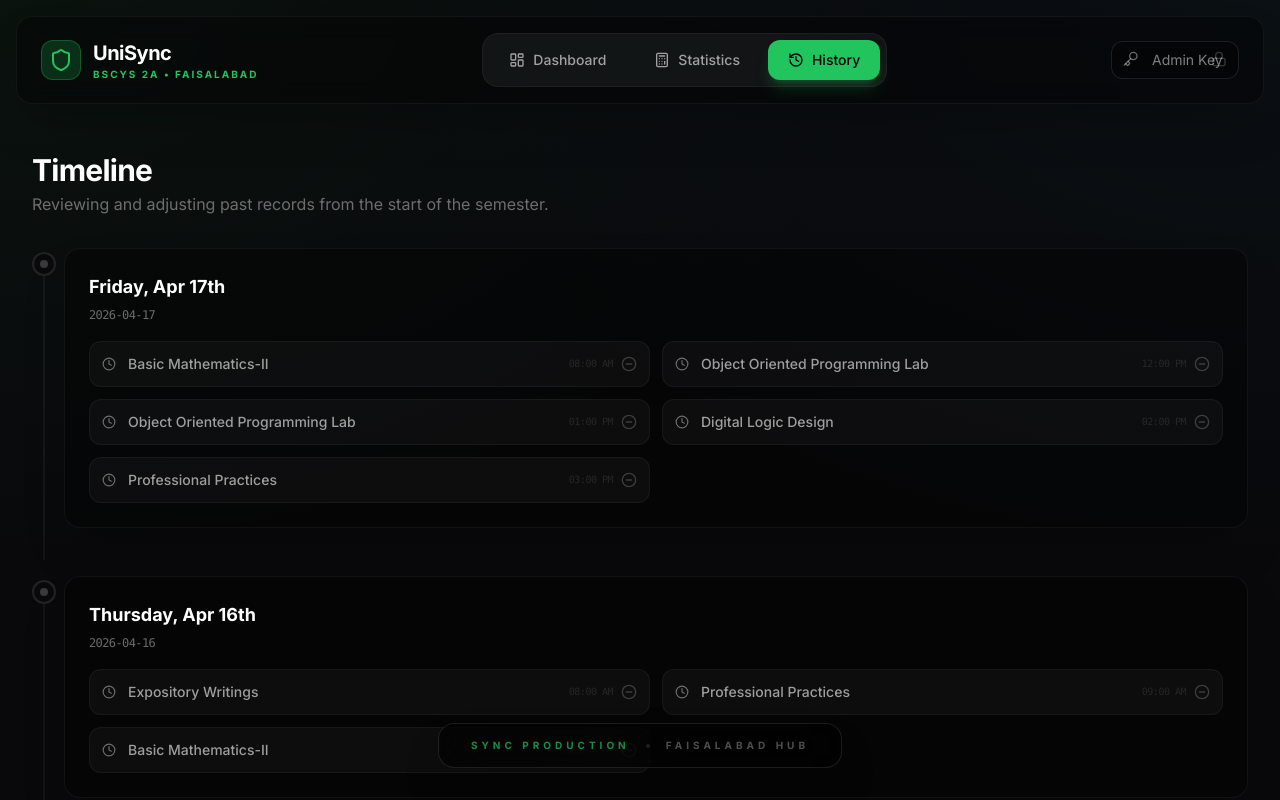
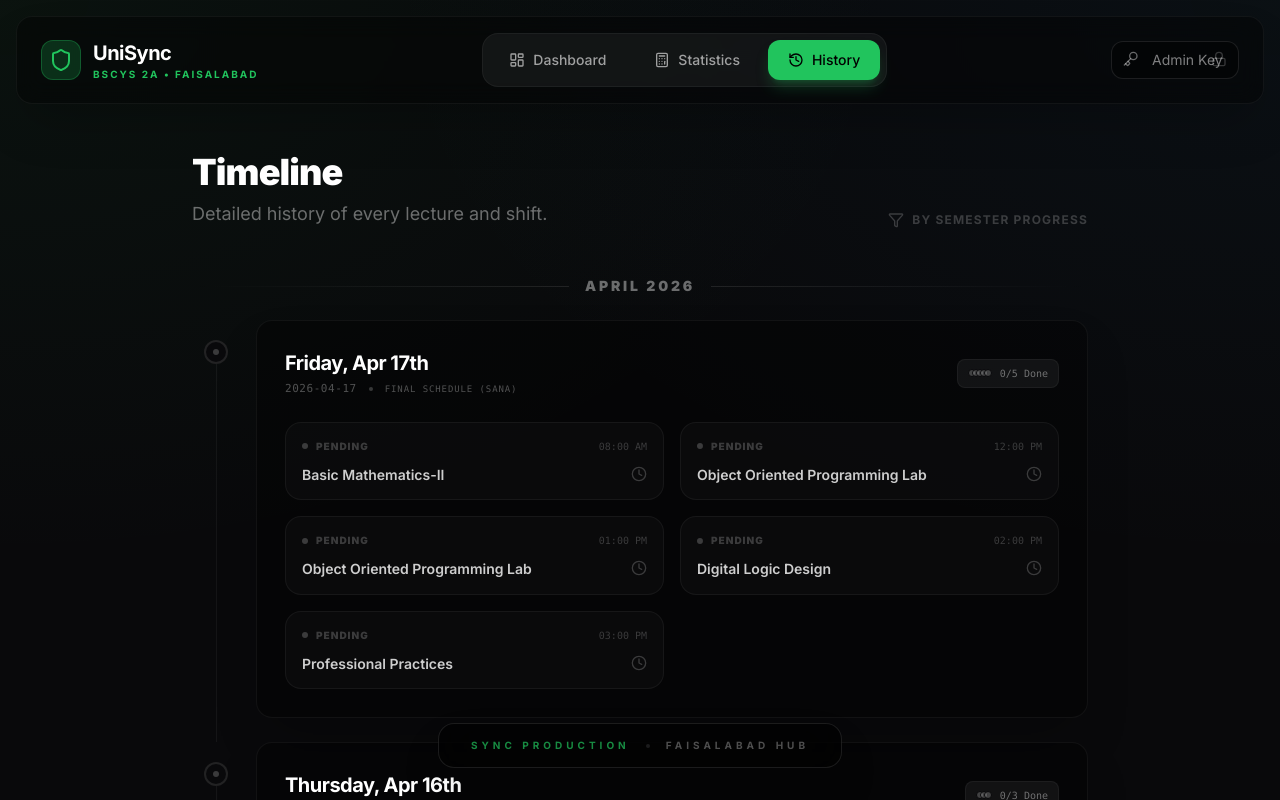
Before and after one commit to fawazsaeed12/schedule, a Next.js app: page / in a window 1280 px wide. Both pictures are taken after a click on the button "History". Shown: the top 800 px of the page. Built offline with nearby package versions, Linux system fonts and the light colour scheme; no server answers; the database is empty.

Commit message:
Enhance History tab: Monthly grouping, day-level holidays, and explicit status indicators

```diff
--- a/src/components/history/HistoryTimeline.tsx
+++ b/src/components/history/HistoryTimeline.tsx
@@ -2,9 +2,9 @@
 
 import React from 'react';
 import { useSchedule } from '@/context/ScheduleContext';
-import { format, eachDayOfInterval, startOfDay, parseISO } from 'date-fns';
+import { format, eachDayOfInterval, startOfDay, parseISO, isSameDay } from 'date-fns';
 import { getTimetableForDate } from '@/lib/utils/scheduleLogic';
-import { CheckCircle, XCircle, ShieldCheck, Clock, MinusCircle } from 'lucide-react';
+import { CheckCircle, XCircle, ShieldCheck, Clock, Calendar, ChevronRight, Filter } from 'lucide-react';
 import { clsx } from 'clsx';
 import type { ClassValue } from 'clsx';
 import { twMerge } from 'tailwind-merge';
@@ -15,13 +15,26 @@ function cn(...inputs: ClassValue[]) {
 }
 
 const HistoryTimeline: React.FC = () => {
-  const { timetables, overrides, dayOverrides, isAdmin, upsertOverride, isLoaded } = useSchedule();
+  const { timetables, overrides, dayOverrides, isAdmin, upsertOverride, toggleDayHoliday, isLoaded } = useSchedule();
 
-  if (!isLoaded) return <div className="animate-pulse flex items-center justify-center p-20 text-white/40">Fetching historical records...</div>;
+  if (!isLoaded) return (
+    <div className="flex flex-col items-center justify-center p-20 space-y-4">
+      <div className="w-12 h-12 border-4 border-primary/20 border-t-primary rounded-full animate-spin" />
+      <span className="text-white/40 animate-pulse font-medium">Reconstructing Timeline...</span>
+    </div>
+  );
 
   const now = startOfDay(new Date());
   const startDate = parseISO('2026-02-17');
   const days = eachDayOfInterval({ start: startDate, end: now }).reverse();
+
+  // Group by month
+  const groupedDays = days.reduce((acc, date) => {
+    const month = format(date, 'MMMM yyyy');
+    if (!acc[month]) acc[month] = [];
+    acc[month].push(date);
+    return acc;
+  }, {} as Record<string, Date[]>);
 
   const handleStatusToggle = (date: string, subject: string, slotId: string, currentStatus?: string) => {
     if (!isAdmin) return;
@@ -34,24 +47,38 @@ const HistoryTimeline: React.FC = () => {
     upsertOverride({ date, subject, time_slot_id: slotId, status: nextStatus });
   };
 
-  const getStatusIcon = (status?: string) => {
+  const getStatusInfo = (status?: string) => {
     switch (status) {
-      case 'done': return <CheckCircle className="w-4 h-4 text-emerald-400" />;
-      case 'cancelled': return <XCircle className="w-4 h-4 text-rose-400" />;
-      case 'holiday': return <ShieldCheck className="w-4 h-4 text-blue-400" />;
-      default: return <MinusCircle className="w-4 h-4 text-white/20" />;
+      case 'done': return { icon: <CheckCircle className="w-4 h-4 text-emerald-400" />, label: 'Done', color: 'text-emerald-400' };
+      case 'cancelled': return { icon: <XCircle className="w-4 h-4 text-rose-400" />, label: 'Cancelled', color: 'text-rose-400' };
+      case 'holiday': return { icon: <ShieldCheck className="w-4 h-4 text-blue-400" />, label: 'Holiday', color: 'text-blue-400' };
+      default: return { icon: <Clock className="w-4 h-4 text-white/20" />, label: 'Pending', color: 'text-white/20' };
     }
   };
 
   return (
-    <div className="space-y-8">
+    <div className="max-w-4xl mx-auto space-y-12 pb-20">
+      <header className="flex flex-col md:flex-row md:items-end justify-between gap-4">
         <div>
-        <h2 className="text-3xl font-bold text-white tracking-tight">Timeline</h2>
-        <p className="text-white/40 mt-1">Reviewing and adjusting past records from the start of the semester.</p>
+          <h2 className="text-4xl font-black text-white tracking-tight">Timeline</h2>
+          <p className="text-white/40 mt-2 text-lg">Detailed history of every lecture and shift.</p>
+        </div>
+        <div className="flex items-center gap-2 text-xs font-bold uppercase tracking-widest text-white/20">
+          <Filter className="w-4 h-4" />
+          By Semester Progress
+        </div>
+      </header>
+
+      {Object.entries(groupedDays).map(([month, monthDays]) => (
+        <div key={month} className="space-y-6">
+          <div className="flex items-center gap-4">
+             <div className="h-px flex-1 bg-gradient-to-r from-transparent to-white/10" />
+             <h3 className="text-sm font-black uppercase tracking-[0.2em] text-white/40 whitespace-nowrap">{month}</h3>
+             <div className="h-px flex-1 bg-gradient-to-l from-transparent to-white/10" />
           </div>
 
-      <div className="space-y-4">
-        {days.map((date) => {
+          <div className="space-y-6">
+            {monthDays.map((date) => {
               const dateStr = format(date, 'yyyy-MM-dd');
               const dayName = format(date, 'EEEE') as DayOfWeek;
               const dayOverride = dayOverrides.find(o => o.date === dateStr);
@@ -64,41 +91,117 @@ const HistoryTimeline: React.FC = () => {
 
               if (lectures.length === 0) return null;
 
+              // Calculate Day Score
+              const dayOverridesForDate = overrides.filter(o => o.date === dateStr);
+              const doneCount = dayOverridesForDate.filter(o => o.status === 'done').length;
+              const cancelCount = dayOverridesForDate.filter(o => o.status === 'cancelled').length;
+
               return (
-            <div key={dateStr} className="relative pl-8 pb-8 last:pb-0 group">
-              <div className="absolute left-[11px] top-2 bottom-0 w-0.5 bg-white/5 group-last:hidden" />
-              <div className="absolute left-0 top-1 w-6 h-6 rounded-full border-2 border-white/10 bg-background z-10 flex items-center justify-center">
-                <div className="w-2 h-2 rounded-full bg-white/20" />
+                <div key={dateStr} className="relative group pl-10 md:pl-16">
+                  {/* Timeline Node */}
+                  <div className="absolute left-3 md:left-6 top-6 bottom-[-24px] w-px bg-white/5 group-last:hidden" />
+                  <div className={cn(
+                    "absolute left-0 md:left-3 top-5 w-6 h-6 rounded-full border-2 z-10 flex items-center justify-center transition-all duration-500",
+                    isHoliday ? "border-blue-500/50 bg-blue-500/10" : "border-white/10 bg-background"
+                  )}>
+                    <div className={cn(
+                      "w-1.5 h-1.5 rounded-full",
+                      isHoliday ? "bg-blue-400" : isSameDay(date, new Date()) ? "bg-primary animate-ping" : "bg-white/20"
+                    )} />
                   </div>
 
-              <div className="glass-card p-6 border-white/5 hover:border-white/10 transition-colors">
-                <div className="flex items-center justify-between mb-4">
-                  <div>
-                    <h3 className="text-lg font-bold text-white">{format(date, 'EEEE, MMM do')}</h3>
-                    <span className="text-xs text-white/40 font-mono tracking-tighter">{dateStr}</span>
+                  <div className={cn(
+                    "glass-card p-5 md:p-7 border-white/5 group-hover:border-white/20 group-hover:shadow-2xl group-hover:shadow-white/[0.02] transition-all duration-300",
+                    isHoliday && "bg-blue-500/[0.02] border-blue-500/10"
+                  )}>
+                    <div className="flex flex-col md:flex-row md:items-center justify-between gap-4 mb-6">
+                      <div className="space-y-1">
+                        <div className="flex items-center gap-2">
+                           <h4 className="text-xl font-bold text-white tracking-tight">{format(date, 'EEEE, MMM do')}</h4>
+                           {isSameDay(date, new Date()) && (
+                             <span className="bg-primary text-black text-[9px] font-black uppercase px-2 py-0.5 rounded-full">Today</span>
+                           )}
                         </div>
-                  {isHoliday && <span className="bg-blue-500/10 text-blue-400 border border-blue-500/20 px-3 py-1 rounded-full text-[10px] font-bold uppercase tracking-widest leading-none">Holiday</span>}
+                        <div className="flex items-center gap-3 text-white/30 text-[11px] font-mono tracking-wider">
+                           <span>{dateStr}</span>
+                           <span className="w-1 h-1 rounded-full bg-white/20" />
+                           <span className="uppercase text-[9px] tracking-[0.1em]">{tt?.name}</span>
+                        </div>
                       </div>
 
-                {!isHoliday && (
-                  <div className="grid grid-cols-1 sm:grid-cols-2 gap-3">
+                      <div className="flex items-center gap-3">
+                        {isAdmin && (
+                          <button
+                            onClick={() => toggleDayHoliday(dateStr)}
+                            className={cn(
+                              "flex items-center gap-2 px-3 py-1.5 rounded-lg border text-[10px] font-bold uppercase tracking-wider transition-all",
+                              isHoliday
+                                ? "bg-blue-500 text-white border-blue-400 shadow-lg shadow-blue-500/20"
+                                : "bg-white/5 border-white/10 text-white/40 hover:text-white hover:border-white/20"
+                            )}
+                          >
+                            <ShieldCheck className={cn("w-3.5 h-3.5", isHoliday && "animate-pulse")} />
+                            {isHoliday ? 'Holiday Set' : 'Mark Holiday'}
+                          </button>
+                        )}
+
+                        {!isHoliday && lectures.length > 0 && (
+                          <div className="flex items-center gap-2 bg-white/5 px-2.5 py-1.5 rounded-lg border border-white/5">
+                            <div className="flex -space-x-1">
+                              {Array.from({ length: lectures.length }).map((_, i) => (
+                                <div key={i} className={cn("w-2 h-2 rounded-full border border-background", i < doneCount ? "bg-emerald-400" : i < doneCount + cancelCount ? "bg-rose-400" : "bg-white/20")} />
+                              ))}
+                            </div>
+                            <span className="text-[10px] font-mono text-white/40">{doneCount}/{lectures.length} Done</span>
+                          </div>
+                        )}
+                      </div>
+                    </div>
+
+                    {isHoliday ? (
+                      <div className="py-12 flex flex-col items-center justify-center space-y-3 bg-blue-500/[0.03] rounded-2xl border border-dashed border-blue-500/10">
+                        <ShieldCheck className="w-10 h-10 text-blue-500/20" />
+                        <p className="text-blue-400/60 text-sm font-medium">This day was marked as a university holiday.</p>
+                      </div>
+                    ) : (
+                      <div className="grid grid-cols-1 md:grid-cols-2 gap-4">
                         {slots.map((slot) => {
                           const subject = schedule[slot.id];
                           if (!subject) return null;
 
                           const override = overrides.find(o => o.date === dateStr && o.time_slot_id === slot.id);
                           const status = override?.status || 'pending';
+                          const info = getStatusInfo(status);
 
                           return (
-                        <div key={slot.id} onClick={() => handleStatusToggle(dateStr, subject, slot.id, status)} className={cn("flex items-center justify-between p-3 rounded-xl bg-white/[0.03] border border-white/5 transition-all text-sm", isAdmin && "hover:border-primary/40 cursor-pointer hover:bg-white/[0.05]")}>
-                          <div className="flex items-center gap-3">
-                             <Clock className="w-3.5 h-3.5 text-white/40" />
-                             <span className="font-medium text-white/60">{subject}</span>
+                            <div
+                              key={slot.id}
+                              onClick={() => handleStatusToggle(dateStr, subject, slot.id, status)}
+                              className={cn(
+                                "relative flex flex-col p-4 rounded-2xl bg-white/[0.02] border border-white/5 transition-all group/lect",
+                                isAdmin ? "cursor-pointer hover:bg-white/[0.05] hover:border-white/10 active:scale-[0.98]" : "pointer-events-none"
+                              )}
+                            >
+                               <div className="flex items-center justify-between mb-3">
+                                  <div className="flex items-center gap-2">
+                                     <div className={cn("w-1.5 h-1.5 rounded-full", info.color.replace('text-', 'bg-'))} />
+                                     <span className={cn("text-[10px] font-black uppercase tracking-widest", info.color)}>{info.label}</span>
                                   </div>
-                          <div className="flex items-center gap-2">
-                             <span className="text-[10px] text-white/10 font-mono tracking-tighter">{slot.start}</span>
-                             {getStatusIcon(status)}
+                                  <span className="text-[10px] font-mono text-white/20">{slot.start}</span>
                                </div>
+
+                               <div className="flex items-start justify-between">
+                                 <span className="text-sm font-semibold text-white/80 leading-tight group-hover/lect:text-white transition-colors">
+                                   {subject}
+                                 </span>
+                                 {info.icon}
+                               </div>
+
+                               {isAdmin && (
+                                 <div className="absolute top-2 right-2 opacity-0 group-hover/lect:opacity-100 transition-opacity">
+                                    <ChevronRight className="w-3 h-3 text-white/20" />
+                                 </div>
+                               )}
                             </div>
                           );
                         })}
@@ -110,6 +213,8 @@ const HistoryTimeline: React.FC = () => {
             })}
           </div>
         </div>
+      ))}
+    </div>
   );
 };
 
```
Lines whose indentation alone changed are shown as unchanged.
